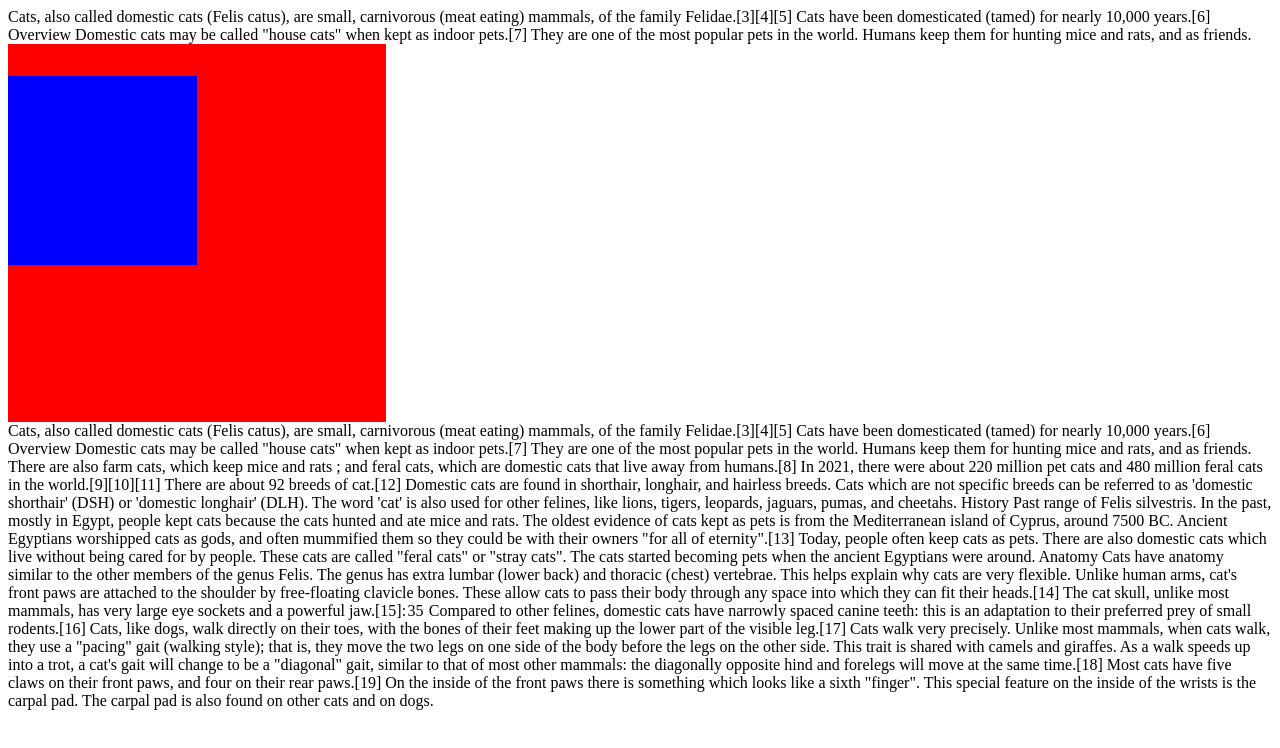
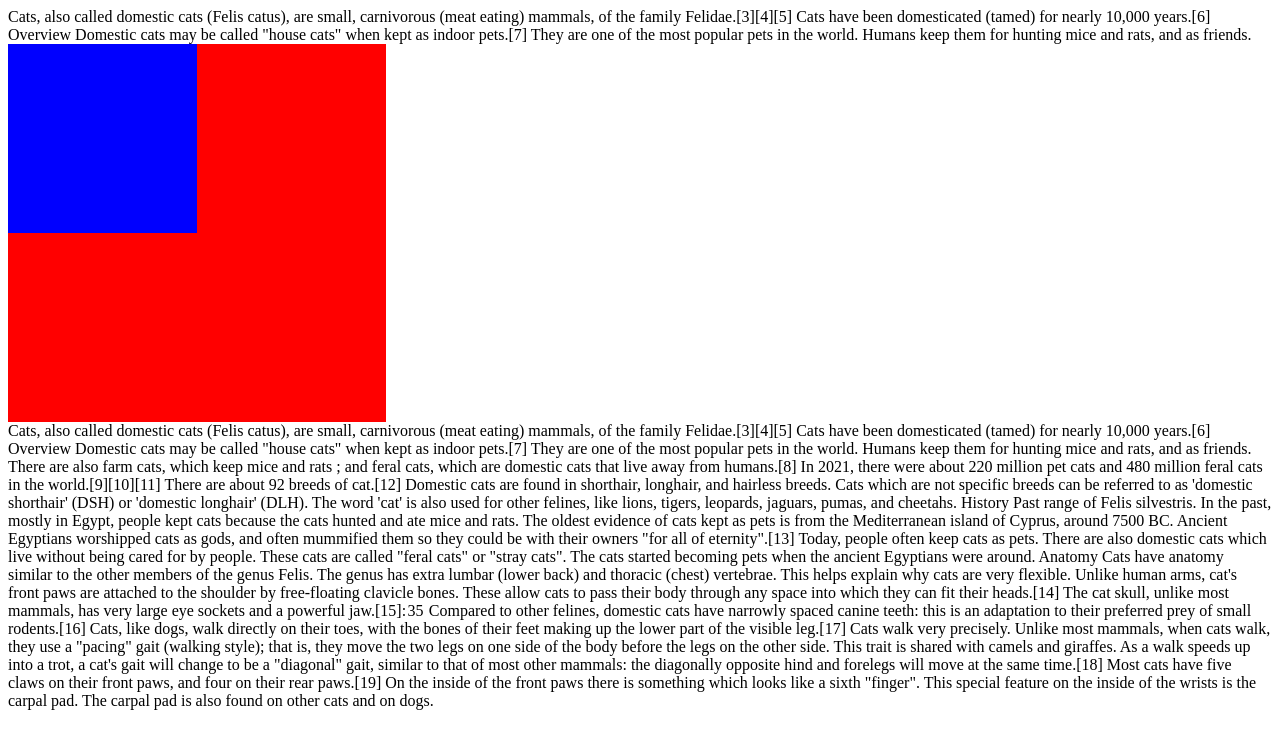
Before and after one commit to MrHoran8120/9CTHTMLTutorials, a plain HTML site: page L5 - Position/L5 - Position.html in a window 1280 px wide. Drawn offline with Linux system fonts and the light colour scheme.

Commit message:
a whole bunch of changes

```diff
--- a/L5 - Position/L5 - Position.html
+++ b/L5 - Position/L5 - Position.html
@@ -9,25 +9,26 @@
             width : 10cm;
             height : 10cm;
             background-color: red;
-            position : sticky;
         }
         .child {
             width : 5cm;
             height : 5cm;
             background-color: blue;
-            position : fixed;
-            top : 2cm;
+
         }
     </style>
 </head>
 <body>
+    <!-- #region - just text for demo purposes-->
     Cats, also called domestic cats (Felis catus), are small, carnivorous (meat eating) mammals, of the family Felidae.[3][4][5] Cats have been domesticated (tamed) for nearly 10,000 years.[6] Overview Domestic cats may be called "house cats" when kept as indoor pets.[7] They are one of the most popular pets in the world. Humans keep them for hunting mice and rats, and as friends.
+    <!-- #endregion -->
+
     <div class="parent">
-
         <div class="child">
-
         </div>
     </div>
+
+    <!-- #region - just text for demo purposes -->
     Cats, also called domestic cats (Felis catus), are small, carnivorous (meat eating) mammals, of the family Felidae.[3][4][5] Cats have been domesticated (tamed) for nearly 10,000 years.[6]
 
     Overview
@@ -50,5 +51,6 @@
     The cat skull, unlike most mammals, has very large eye sockets and a powerful jaw.[15]: 35  Compared to other felines, domestic cats have narrowly spaced canine teeth: this is an adaptation to their preferred prey of small rodents.[16] Cats, like dogs, walk directly on their toes, with the bones of their feet making up the lower part of the visible leg.[17]
 
     Cats walk very precisely. Unlike most mammals, when cats walk, they use a "pacing" gait (walking style); that is, they move the two legs on one side of the body before the legs on the other side. This trait is shared with camels and giraffes. As a walk speeds up into a trot, a cat's gait will change to be a "diagonal" gait, similar to that of most other mammals: the diagonally opposite hind and forelegs will move at the same time.[18] Most cats have five claws on their front paws, and four on their rear paws.[19] On the inside of the front paws there is something which looks like a sixth "finger". This special feature on the inside of the wrists is the carpal pad. The carpal pad is also found on other cats and on dogs.
+    <!-- #endregion -->
 </body>
 </html>
```
